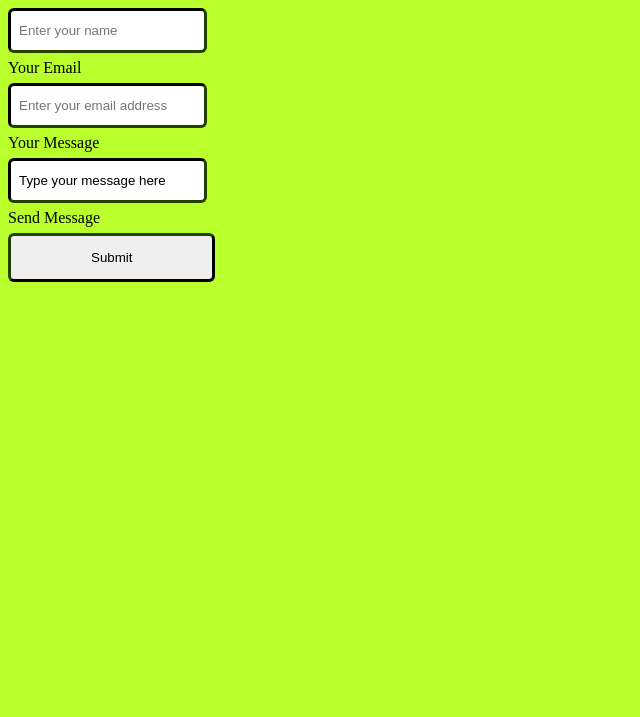
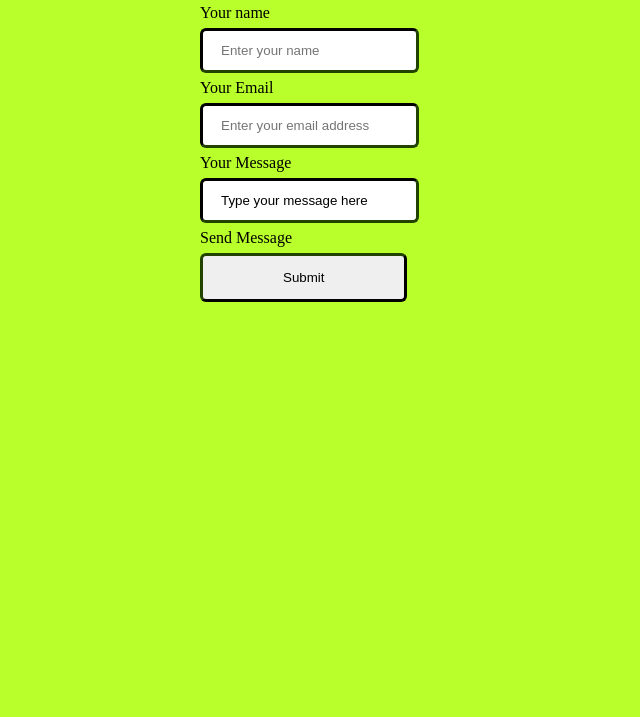
Before and after one commit to VHarmony/contact-form, a plain HTML site: page index.html in a window 1280 px wide. Shown: the part 83-800 px from the top of the page, without its empty margins (0-640 px from the left). Drawn offline with Linux system fonts and the light colour scheme.

Commit message:
added README file and contact form output image

```diff
--- a/index.html
+++ b/index.html
@@ -5,22 +5,22 @@
     <meta name="viewport" content="width=device-width, initial-scale=1.0">
     <title>Contact Form</title>
 </head>
-<body style="background-color: rgb(184, 255, 43);">
+<body style="background-color: rgb(184, 255, 43); margin: 20px 200px; position: absolute;">
     <header>
         <h2>CONTACT US</h2>
     </header>
     <form action="">
         <!-- name input area -->
         <label style="margin-top: 4px 2px;" for="name">Your name</label><br>
-        <input style="padding: 12px 8px; margin: 6px 0; border-radius: 6px; border-color: rgb(34, 67, 0); border-width: 3px;" type="text" name="" id="" placeholder="Enter your name"><br>
+        <input style="padding: 12px 18px; margin: 6px 0; border-radius: 6px; border-color: rgb(34, 67, 0); border-width: 3px;" type="text" name="" id="" placeholder="Enter your name"><br>
 
         <!-- email input area -->
         <label style="margin-top: 8px; margin-bottom: 2px;" for="email">Your Email</label><br>
-        <input style="padding: 12px 8px; margin: 6px 0; border-radius: 6px; border-color: rgb(34, 67, 0); border-width: 3px;" type="email" name="" id="" placeholder="Enter your email address"><br>
+        <input style="padding: 12px 18px; margin: 6px 0; border-radius: 6px; border-color: rgb(34, 67, 0); border-width: 3px;" type="email" name="" id="" placeholder="Enter your email address"><br>
 
         <!-- message input area -->
         <label style="margin-top: 8px; margin-bottom: 2px;" for="text">Your Message</label><br>
-        <input style="padding: 12px 8px; margin: 6px 0; border-radius: 6px; border-color: rgb(34, 67, 0); border-width: 3px;" type="textarea" value="Type your message here"><br>
+        <input style="padding: 12px 18px; margin: 6px 0; border-radius: 6px; border-color: rgb(34, 67, 0); border-width: 3px;" type="textarea" value="Type your message here"><br>
 
         <!-- submit button -->
         <label style="margin-top: 8px; margin-bottom: 2px;" for="button">Send Message</label><br>
```
Also changed, not shown: img/contact-form-interface.jpg (added), 1 other file.
